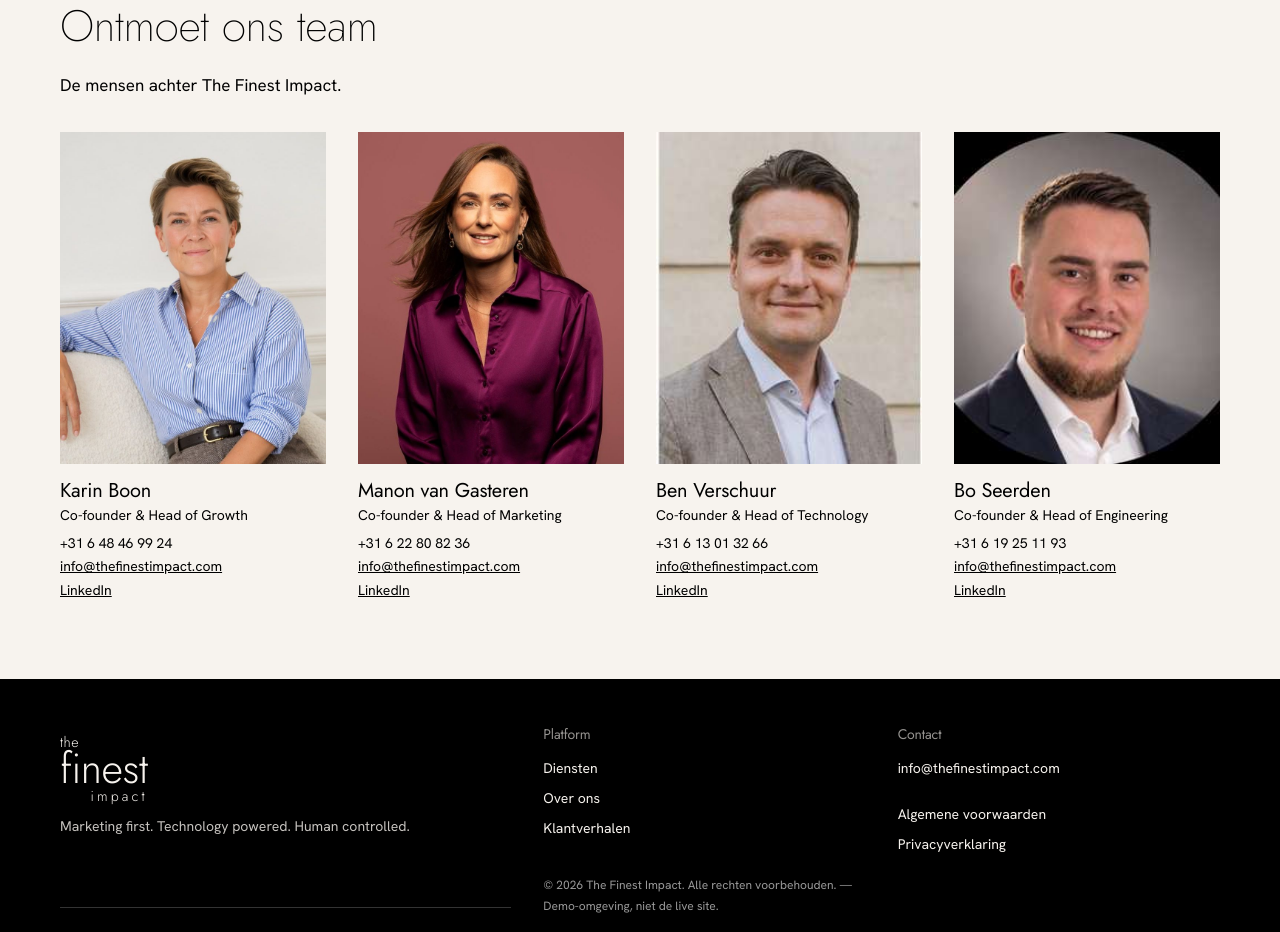
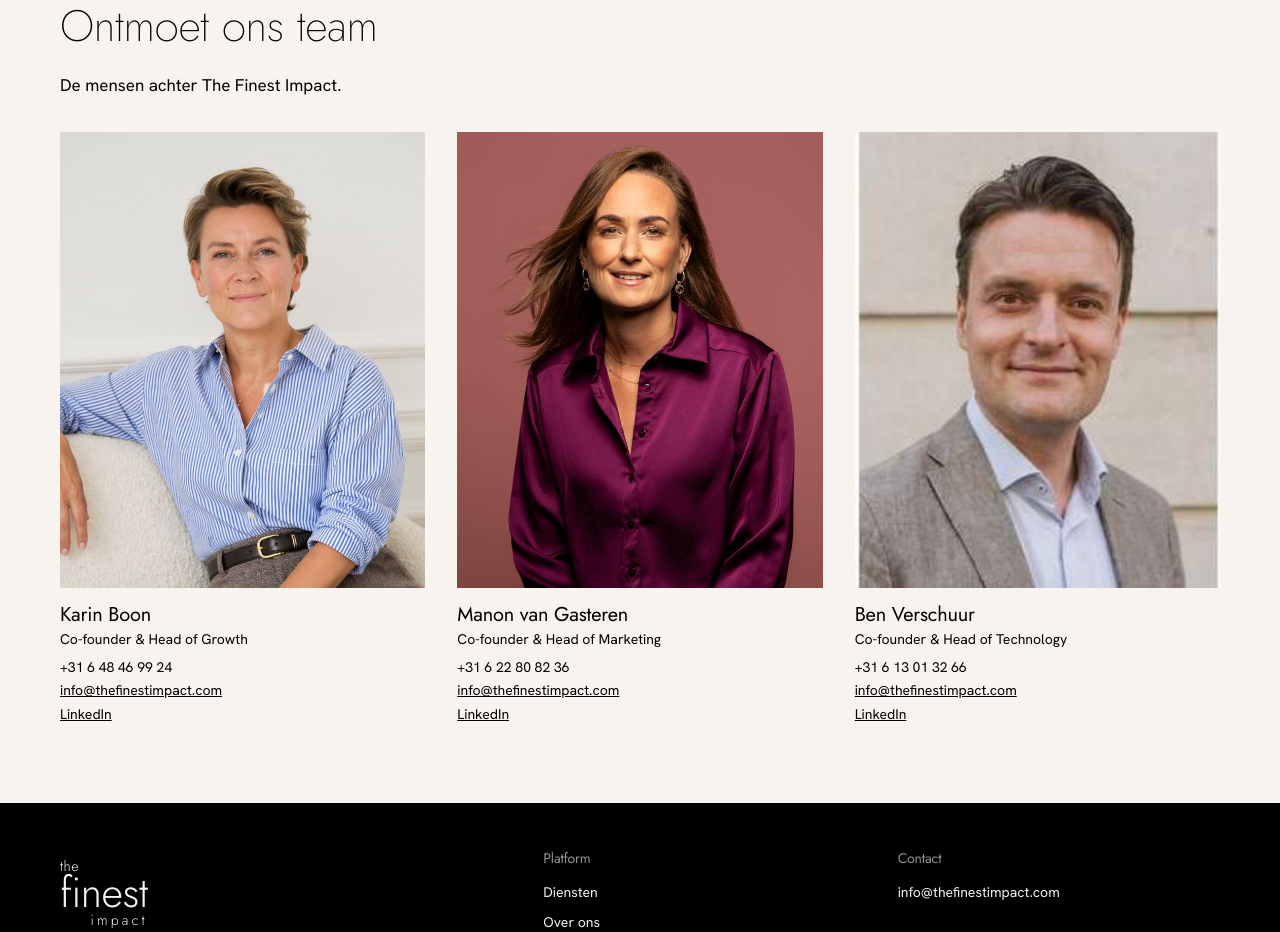
Before and after one commit to sem-sea/Finest-Website, a website: page legacy-static/over-ons.html in a window 1280 px wide. Shown: the part 1491-2423 px from the top of the page. Drawn offline with nearby package versions, Linux system fonts and the light colour scheme.

Commit message:
Remove Bo Seerden from the team (Vercel CMS seed, legacy page, WordPress theme v1.5.19)
Team grid is now 3 columns on desktop.

Co-Authored-By: Claude Sonnet 5.5 <noreply@anthropic.com>
Claude-Session: https://claude.ai/code/session_018zPeCJkEQqpfYDpgYwKh2h

```diff
--- a/assets/css/style.css
+++ b/assets/css/style.css
@@ -346,7 +346,7 @@ html.nav-open .nav-overlay {
 	.team-grid { grid-template-columns: 1fr 1fr; }
 }
 @media (min-width: 900px) {
-	.team-grid { grid-template-columns: repeat(4, 1fr); }
+	.team-grid { grid-template-columns: repeat(3, 1fr); }
 }
 
 /* ---------- steps (diensten) ---------- */
--- a/legacy-static/over-ons.html
+++ b/legacy-static/over-ons.html
@@ -103,12 +103,6 @@
         <p>Co-founder &amp; Head of Technology</p>
         <p>+31 6 13 01 32 66<br><a href="mailto:info@thefinestimpact.com">info@thefinestimpact.com</a><br><a href="https://www.linkedin.com/in/benverschuur/" target="_blank" rel="noopener">LinkedIn</a></p>
       </div>
-      <div class="team-card">
-        <img class="team-card__photo" src="/assets/img/team/bo.jpg" alt="Bo Seerden">
-        <h3>Bo Seerden</h3>
-        <p>Co-founder &amp; Head of Engineering</p>
-        <p>+31 6 19 25 11 93<br><a href="mailto:info@thefinestimpact.com">info@thefinestimpact.com</a><br><a href="https://www.linkedin.com/in/boseerden/" target="_blank" rel="noopener">LinkedIn</a></p>
-      </div>
     </div>
   </div>
 </section>
```
Also changed, not shown: content-seed/pages/over-ons.json (+0 -9 lines), assets/img/team/bo.jpg (deleted), 1 other file.
